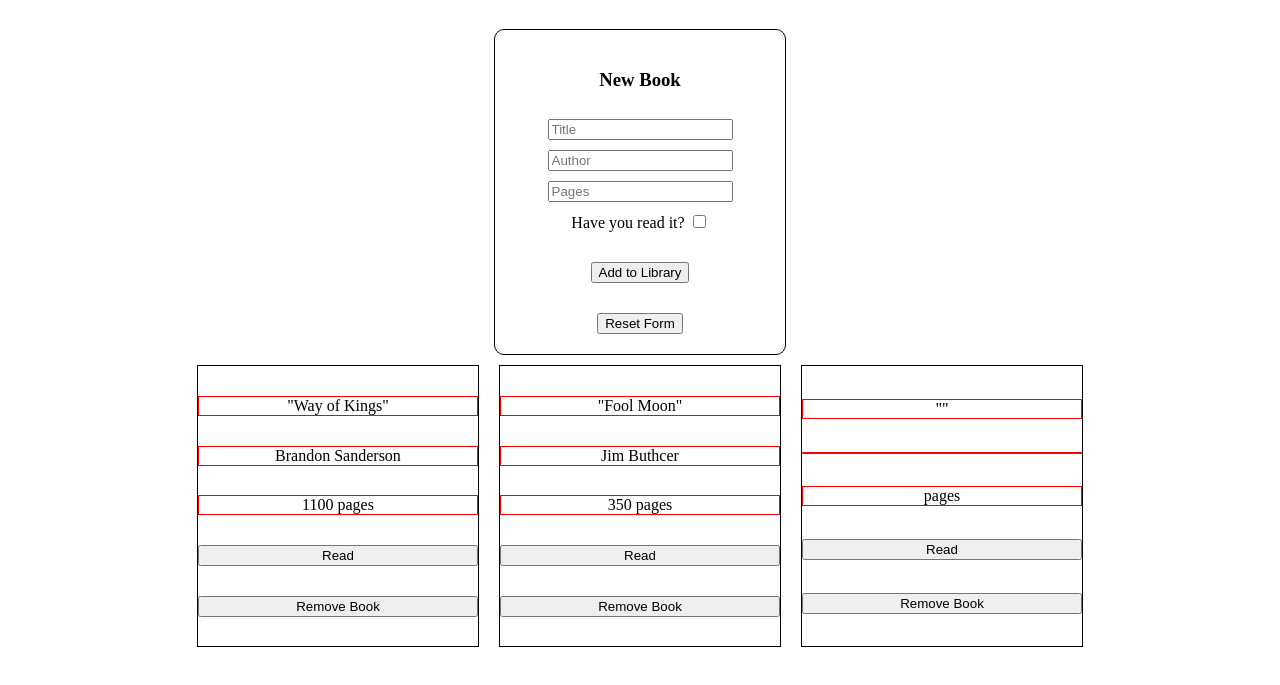
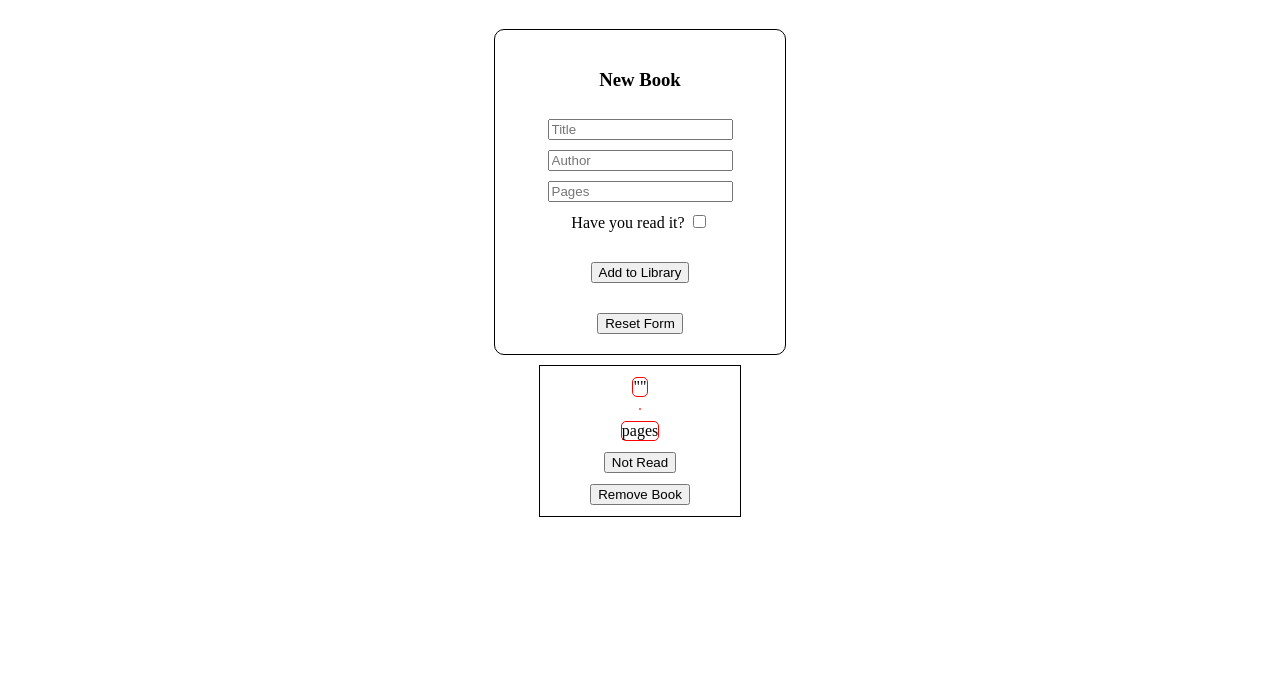
Before and after one commit to Zschott/Library, a plain HTML site: page index.html in a window 1280 px wide. Both pictures are taken after a click on the element "Add to Library". Shown: the part 91-776 px from the top of the page. Drawn offline with Linux system fonts and the light colour scheme.

Commit message:
Fixes read / not read button

```diff
--- a/app.js
+++ b/app.js
@@ -3,10 +3,12 @@ const content = document.querySelector('#content')
 const newBookBtn = document.getElementById('doStuff')
 const removeButton = document.getElementById('remove')
 
-let book1 = {title: "Way of Kings", author: 'Brandon Sanderson', pages: '1100', readStatus:'Read'}
-let book2 = {title:'Fool Moon', author:'Jim Buthcer', pages:'350', readStatus:'Read'}
+/*
+let book1 = {title: "Way of Kings", author: 'Brandon Sanderson', pages: '1100', readStatus:'true'}
+let book2 = {title:'Fool Moon', author:'Jim Buthcer', pages:'350', readStatus:'true'}
+*/
 
-const myLibrary = [book1, book2]
+const myLibrary = []
 
 function Book(title, author, pages, readStatus){
     this.title = title;
@@ -21,7 +23,7 @@ function stageNewBook(){
     const title = document.getElementById('title').value
     const author = document.getElementById('author').value
     const pages = document.getElementById('pages').value
-    const readStatus = document.getElementById('readStatus').value
+    const readStatus = document.getElementById('readStatus').checked
     return new Book(title, author, pages, readStatus)
 }
 
@@ -56,13 +58,13 @@ function createBookCard(book) {
     author.textContent = book.author
     pages.textContent = `${book.pages} pages`
 
-    if(book.readStatus === "Read"){
-        book.readStatus = "Read"
+    if(book.readStatus == true){
+        book.textContent = "Read"
       } else {
-        book.readStatus = " Not Read"
+        book.textContent = "Not Read"
       }
 
-    readStatus.textContent = `${book.readStatus}`
+    readStatus.textContent = `${book.textContent}`
     readStatus.setAttribute('onclick', `toggleReadStatus(${myLibrary.indexOf(myLibrary[i])})`)
 
 
@@ -83,10 +85,12 @@ function createBookCard(book) {
 newBookBtn.addEventListener('click', addBooktoLibrary)
 
 function toggleReadStatus(index){
-    if (myLibrary[index].readStatus === "Read") {
-        myLibrary[index].readStatus = "Not Read";
+    if (myLibrary[index].readStatus === true) {
+        myLibrary[index].readStatus.textContent = "Not Read";
+        myLibrary[index].readStatus = false;
     } else {
-        myLibrary[index].readStatus = "Read";
+       myLibrary[index].readStatus.textContent = "Read"
+        myLibrary[index].readStatus = true;
     }
     displayLibrary()
 }
--- a/style.css
+++ b/style.css
@@ -38,18 +38,29 @@
 }
 
 .card{
-    height: 280px;
-    width: 280px;
+    min-height: 150px;
+    max-height: fit-content;
+    min-width: 200px;
+    max-width: fit-content;
     border: solid 1px black;
     display: flex;
     flex-direction: column;
     justify-content: space-evenly;
+    align-items: center;
+    flex-wrap: wrap;
 }
 
 .card > div{
     border: solid 1px red;
+    border-radius: 5px;
     display: flex;
     justify-content: center;
+    width: fit-content;
+    flex-wrap: wrap;
+}
+
+.card > button{
+    width: fit-content;
 }
 
 /* Modal */
```
